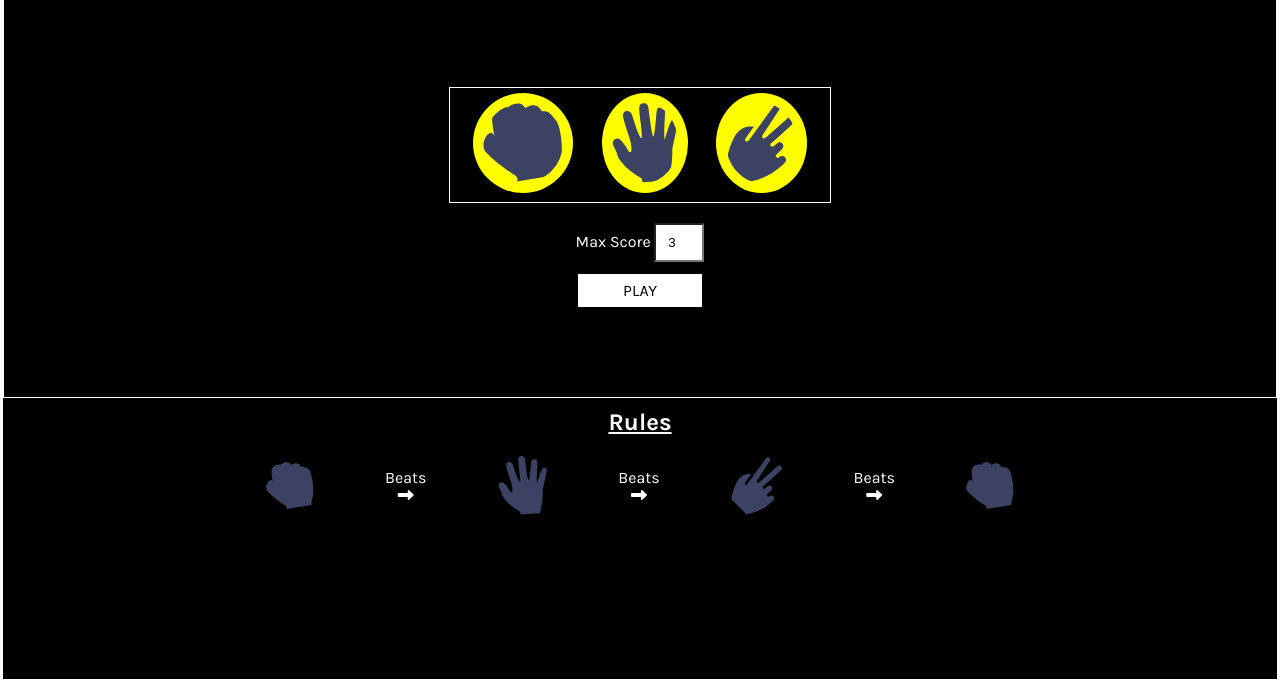
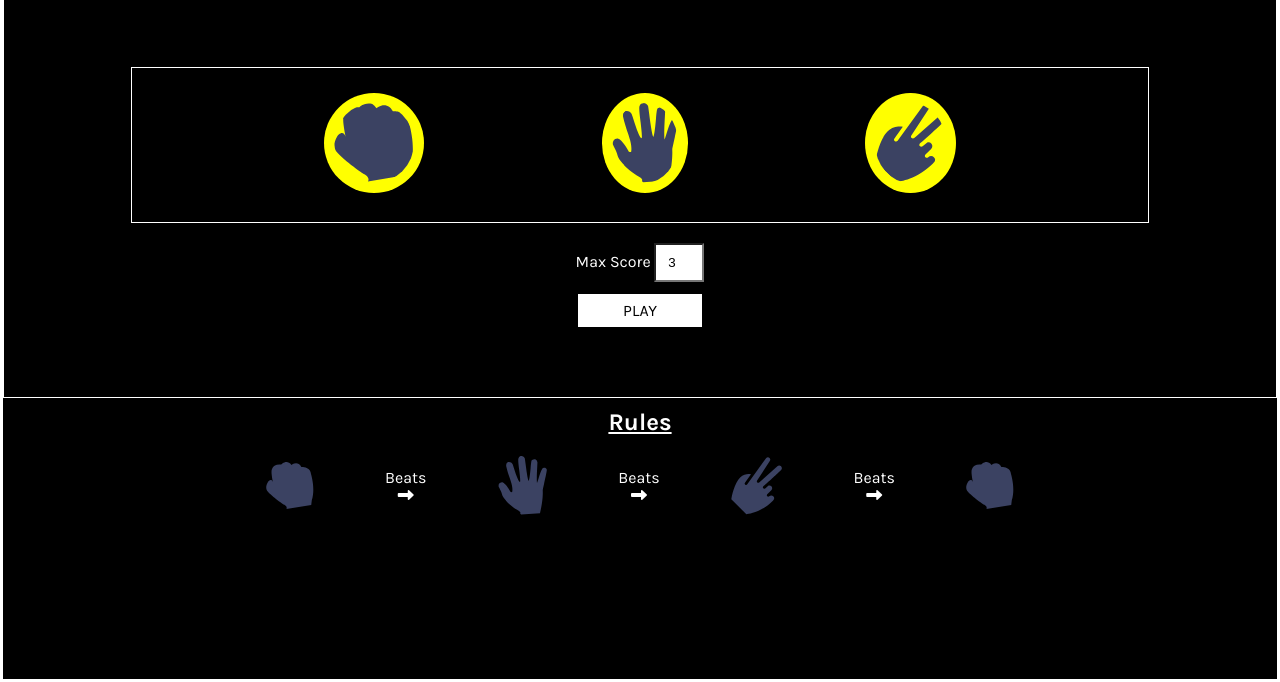
Before and after one commit to HenockAdane/rock-paper-scissors-by-henock-adane, a plain HTML site: page index.html in a window 1280 px wide. Shown: the part 118-800 px from the top of the page. Drawn offline with Linux system fonts and the light colour scheme.

Commit message:
Update style.css

```diff
--- a/style.css
+++ b/style.css
@@ -70,13 +70,14 @@ main
 
 .userChoices
 {
-    width: 30%;
+    width: 80%;
     display: flex;
     justify-content: space-evenly;
     align-items: center;
     flex-wrap: wrap;
     border: 1px solid;
     margin: 20px 0 0 0;
+    padding: 20px;
 }
 
 .userChoices img
@@ -104,6 +105,7 @@ main
     align-items: center;
     flex-wrap: wrap;
     border: 1px solid;
+    padding: 20px;
 
 }
 
```
